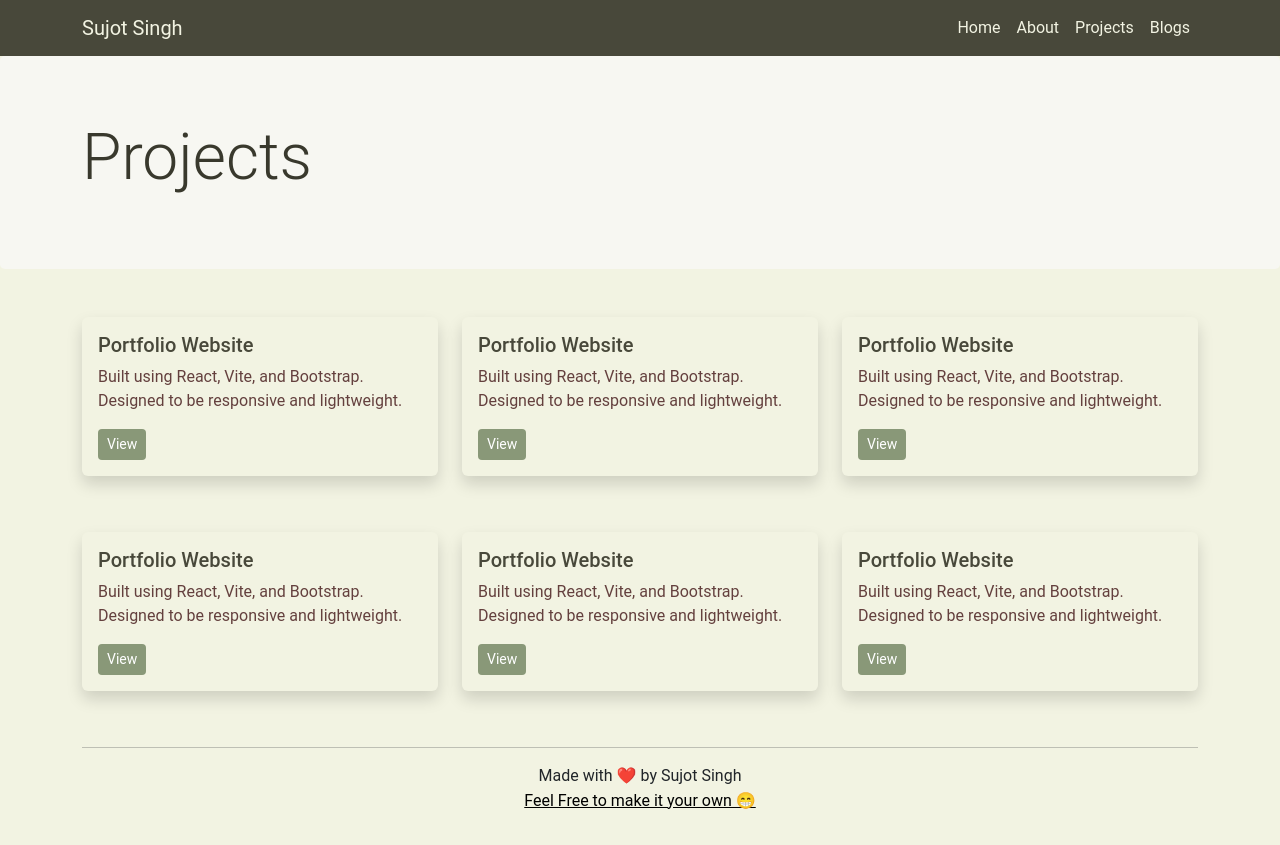
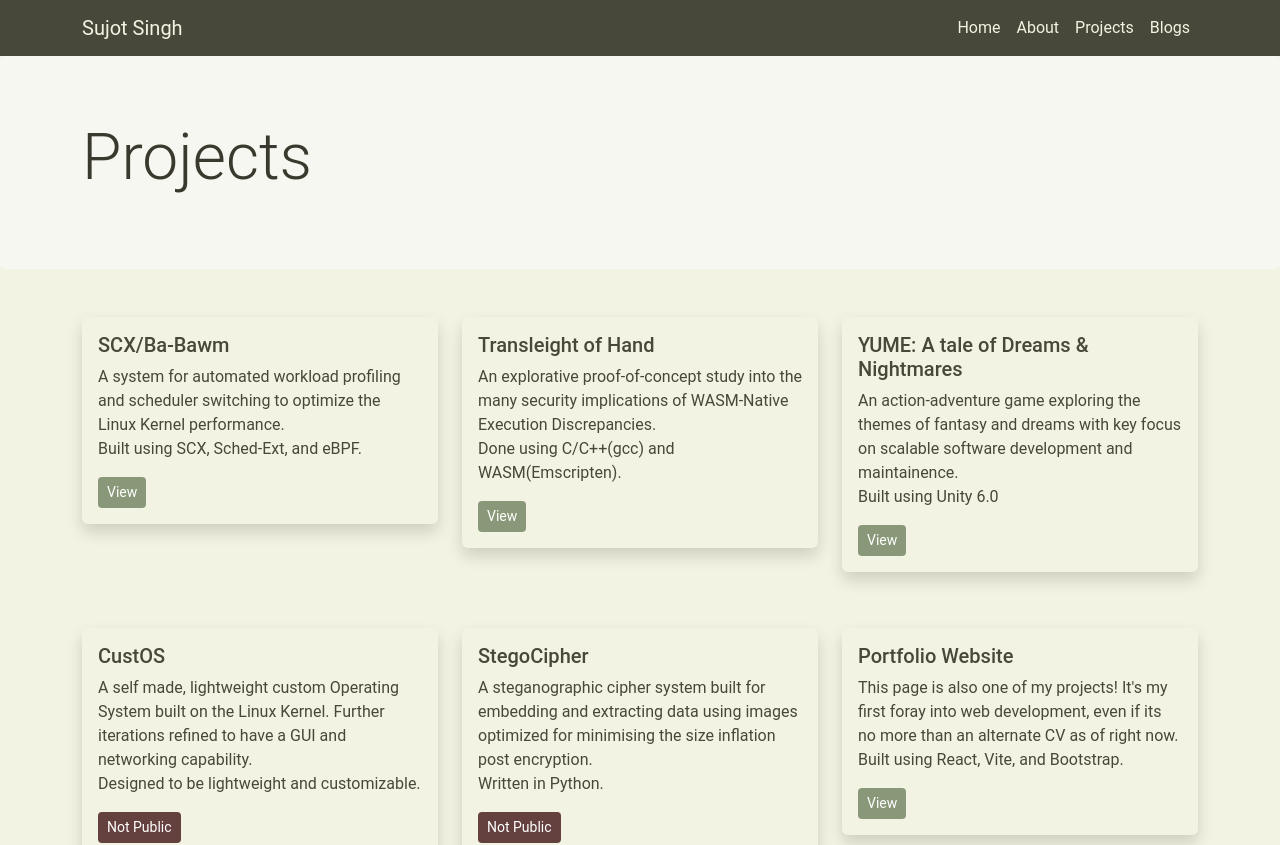
Before and after one commit to 3xcess/3xcess.github.io, a React (Vite) app: page /projects in a window 1280 px wide. Shown: the top 845 px of the page. Before the commit the page ends 813 px from the top, so only its background shows below. Built offline with nearby package versions, Linux system fonts and the light colour scheme.

Commit message:
Updated Projects
Added Project Descriptions

```diff
--- a/src/Pages/Resources/work/projects.jsx
+++ b/src/Pages/Resources/work/projects.jsx
@@ -14,11 +14,11 @@ const Project = () => {
             <div className="col-md-4 mb-4">
                 <div className="card border-0 shadow" style={{ backgroundColor: "#F2F3E2" }}>
                     <div className="card-body">
-                    <h5 className="card-title" style={{ color: "#48483A" }}>Portfolio Website</h5>
-                    <p className="card-text" style={{ color: "#64403E" }}>
-                        Built using React, Vite, and Bootstrap. Designed to be responsive and lightweight.
+                    <h5 className="card-title" style={{ color: "#48483A" }}>SCX/Ba-Bawm</h5>
+                    <p className="card-text" style={{ color: "#48483A", textAlign:"left" }}>
+                        A system for automated workload profiling and scheduler switching to optimize the Linux Kernel performance. <br></br>Built using SCX, Sched-Ext, and eBPF.
                     </p>
-                    <a href="#" className="btn btn-sm" style={{ backgroundColor: "#899878", color: "#fff" }}>View</a>
+                    <a href="https://github.com/EddieFed/scx-ba-bawm" className="btn btn-sm" style={{ backgroundColor: "#899878", color: "#fff" }}>View</a>
                     </div>
                 </div>
             </div>
@@ -26,11 +26,11 @@ const Project = () => {
             <div className="col-md-4 mb-4">
                 <div className="card border-0 shadow" style={{ backgroundColor: "#F2F3E2" }}>
                     <div className="card-body">
-                    <h5 className="card-title" style={{ color: "#48483A" }}>Portfolio Website</h5>
-                    <p className="card-text" style={{ color: "#64403E" }}>
-                        Built using React, Vite, and Bootstrap. Designed to be responsive and lightweight.
+                    <h5 className="card-title" style={{ color: "#48483A" }}>Transleight of Hand</h5>
+                    <p className="card-text" style={{ color: "#48483A" }}>
+                        An explorative proof-of-concept study into the many security implications of WASM-Native Execution Discrepancies. <br></br>Done using C/C++(gcc) and WASM(Emscripten).
                     </p>
-                    <a href="#" className="btn btn-sm" style={{ backgroundColor: "#899878", color: "#fff" }}>View</a>
+                    <a href="https://github.com/EddieFed/wasm-exploits" className="btn btn-sm" style={{ backgroundColor: "#899878", color: "#fff" }}>View</a>
                     </div>
                 </div>
             </div>
@@ -38,11 +38,11 @@ const Project = () => {
             <div className="col-md-4 mb-4">
                 <div className="card border-0 shadow" style={{ backgroundColor: "#F2F3E2" }}>
                     <div className="card-body">
-                    <h5 className="card-title" style={{ color: "#48483A" }}>Portfolio Website</h5>
-                    <p className="card-text" style={{ color: "#64403E" }}>
-                        Built using React, Vite, and Bootstrap. Designed to be responsive and lightweight.
+                    <h5 className="card-title" style={{ color: "#48483A" }}>YUME: A tale of Dreams & Nightmares</h5>
+                    <p className="card-text" style={{ color: "#48483A" }}>
+                        An action-adventure game exploring the themes of fantasy and dreams with key focus on scalable software development and maintainence.<br></br>Built using Unity 6.0
                     </p>
-                    <a href="#" className="btn btn-sm" style={{ backgroundColor: "#899878", color: "#fff" }}>View</a>
+                    <a href="https://github.com/3xcess/CS426_Final_Project_YUME" className="btn btn-sm" style={{ backgroundColor: "#899878", color: "#fff" }}>View</a>
                     </div>
                 </div>
             </div>
@@ -55,11 +55,23 @@ const Project = () => {
             <div className="col-md-4 mb-4">
                 <div className="card border-0 shadow" style={{ backgroundColor: "#F2F3E2" }}>
                     <div className="card-body">
-                    <h5 className="card-title" style={{ color: "#48483A" }}>Portfolio Website</h5>
-                    <p className="card-text" style={{ color: "#64403E" }}>
-                        Built using React, Vite, and Bootstrap. Designed to be responsive and lightweight.
+                    <h5 className="card-title" style={{ color: "#48483A" }}>CustOS</h5>
+                    <p className="card-text" style={{ color: "#48483A" }}>
+                        A self made, lightweight custom Operating System built on the Linux Kernel. Further iterations refined to have a GUI and networking capability.<br></br>Designed to be lightweight and customizable.
                     </p>
-                    <a href="#" className="btn btn-sm" style={{ backgroundColor: "#899878", color: "#fff" }}>View</a>
+                    <a href="#" className="btn btn-sm" style={{ backgroundColor: "#64403E", color: "#fff" }}>Not Public</a>
+                    </div>
+                </div>
+            </div>
+
+            <div className="col-md-4 mb-4">
+                <div className="card border-0 shadow" style={{ backgroundColor: "#F2F3E2" }}>
+                    <div className="card-body">
+                    <h5 className="card-title" style={{ color: "#48483A" }}>StegoCipher</h5>
+                    <p className="card-text" style={{ color: "#48483A" }}>
+                        A steganographic cipher system built for embedding and extracting data using images optimized for minimising the size inflation post encryption.<br></br>Written in Python.
+                    </p>
+                    <a href="#" className="btn btn-sm" style={{ backgroundColor: "#64403E", color: "#fff" }}>Not Public</a>
                     </div>
                 </div>
             </div>
@@ -68,22 +80,10 @@ const Project = () => {
                 <div className="card border-0 shadow" style={{ backgroundColor: "#F2F3E2" }}>
                     <div className="card-body">
                     <h5 className="card-title" style={{ color: "#48483A" }}>Portfolio Website</h5>
-                    <p className="card-text" style={{ color: "#64403E" }}>
-                        Built using React, Vite, and Bootstrap. Designed to be responsive and lightweight.
+                    <p className="card-text" style={{ color: "#48483A" }}>
+                        This page is also one of my projects! It's my first foray into web development, even if its no more than an alternate CV as of right now.<br></br>Built using React, Vite, and Bootstrap.
                     </p>
-                    <a href="#" className="btn btn-sm" style={{ backgroundColor: "#899878", color: "#fff" }}>View</a>
-                    </div>
-                </div>
-            </div>
-
-            <div className="col-md-4 mb-4">
-                <div className="card border-0 shadow" style={{ backgroundColor: "#F2F3E2" }}>
-                    <div className="card-body">
-                    <h5 className="card-title" style={{ color: "#48483A" }}>Portfolio Website</h5>
-                    <p className="card-text" style={{ color: "#64403E" }}>
-                        Built using React, Vite, and Bootstrap. Designed to be responsive and lightweight.
-                    </p>
-                    <a href="#" className="btn btn-sm" style={{ backgroundColor: "#899878", color: "#fff" }}>View</a>
+                    <a href="https://github.com/3xcess/3xcess.github.io" className="btn btn-sm" style={{ backgroundColor: "#899878", color: "#fff" }}>View</a>
                     </div>
                 </div>
             </div>
```
